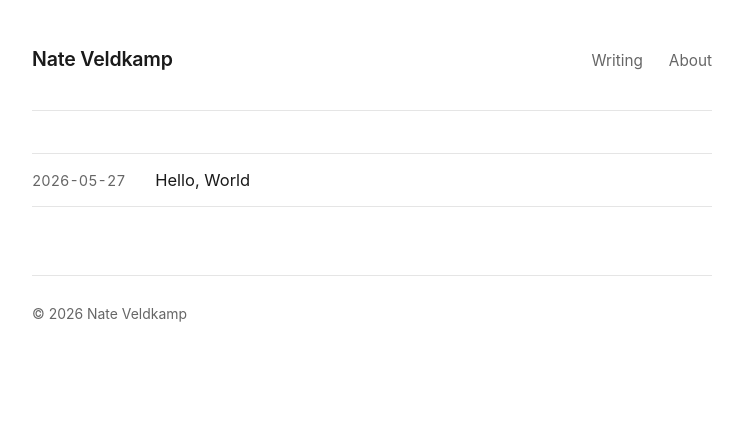
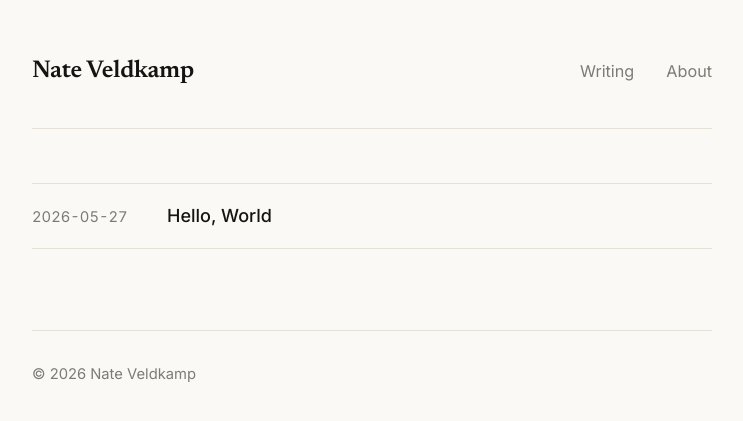
Before and after one commit to nateveldkamp/nateveldkamp.github.io, a Jekyll site: the page built from index.html, in a window 1280 px wide. Shown: the top 421 px of the page, without its empty margins (268-1011 px from the left). Built offline with Jekyll 4.4.1, drawn with Linux system fonts in a browser that asks for light colours; the list of posts is cut into pages by our own code.

Commit message:
Restyle blog with warm editorial theme
Fuse Anthropic's cream background, serif (Newsreader) headings, and
terracotta accent with OpenAI's clean sans-serif (Inter) body and minimal
layout. Load Google Fonts and add .gitignore for build artifacts.

```diff
--- a/_layouts/default.html
+++ b/_layouts/default.html
@@ -5,6 +5,9 @@
   <meta name="viewport" content="width=device-width, initial-scale=1">
   <title>{% if page.title %}{{ page.title }} &mdash; {% endif %}{{ site.title }}</title>
   <meta name="description" content="{{ page.description | default: site.description }}">
+  <link rel="preconnect" href="https://fonts.googleapis.com">
+  <link rel="preconnect" href="https://fonts.gstatic.com" crossorigin>
+  <link href="https://fonts.googleapis.com/css2?family=Inter:wght@400;500;600&family=Newsreader:ital,opsz,wght@0,6..72,400;0,6..72,500;0,6..72,600;1,6..72,400&display=swap" rel="stylesheet">
   <link rel="stylesheet" href="{{ '/assets/css/style.css' | relative_url }}">
   <link rel="alternate" type="application/rss+xml" title="{{ site.title }}" href="{{ '/feed.xml' | relative_url }}">
 </head>
--- a/assets/css/style.css
+++ b/assets/css/style.css
@@ -1,26 +1,34 @@
 *, *::before, *::after { box-sizing: border-box; }
 
 :root {
-  --text: #1a1a1a;
-  --muted: #666;
-  --border: #e5e5e5;
-  --bg: #fff;
-  --link: #0066cc;
-  --link-visited: #5500aa;
+  --bg: #faf9f5;
+  --surface: #f3eee2;
+  --text: #141413;
+  --muted: #7c7c74;
+  --border: #e7e2d6;
+  --accent: #d47f2a;
+  --accent-dark: #b3641a;
+  --accent-visited: #8a5a2a;
+
+  --font-sans: "Inter", -apple-system, BlinkMacSystemFont, "Segoe UI", system-ui, sans-serif;
+  --font-serif: "Newsreader", Georgia, "Times New Roman", serif;
+  --font-mono: "SF Mono", "Fira Code", "Menlo", monospace;
 }
 
 html {
-  font-size: 17px;
+  font-size: 18px;
   -webkit-text-size-adjust: 100%;
 }
 
 body {
   margin: 0;
   padding: 0 1.5rem;
-  font-family: -apple-system, BlinkMacSystemFont, "Segoe UI", system-ui, sans-serif;
-  line-height: 1.7;
+  font-family: var(--font-sans);
+  line-height: 1.75;
   color: var(--text);
   background: var(--bg);
+  -webkit-font-smoothing: antialiased;
+  text-rendering: optimizeLegibility;
 }
 
 .site-wrapper {
@@ -30,7 +38,7 @@ body {
 
 /* Header */
 .site-header {
-  padding: 2.5rem 0 2rem;
+  padding: 2.75rem 0 2rem;
   border-bottom: 1px solid var(--border);
   display: flex;
   align-items: baseline;
@@ -40,27 +48,29 @@ body {
 }
 
 .site-title {
-  font-size: 1.15rem;
+  font-family: var(--font-serif);
+  font-size: 1.35rem;
   font-weight: 600;
   color: var(--text);
   text-decoration: none;
   letter-spacing: -0.01em;
 }
 
-.site-title:hover { color: var(--link); }
+.site-title:hover { color: var(--accent); }
 
 nav a {
   color: var(--muted);
   text-decoration: none;
   font-size: 0.9rem;
-  margin-left: 1.25rem;
+  margin-left: 1.5rem;
+  transition: color 0.15s ease;
 }
 
 nav a:first-child { margin-left: 0; }
-nav a:hover { color: var(--text); }
+nav a:hover { color: var(--accent); }
 
 /* Main */
-main { padding: 2.5rem 0 4rem; }
+main { padding: 3rem 0 4.5rem; }
 
 /* Post list */
 .post-list { list-style: none; padding: 0; margin: 0; }
@@ -68,8 +78,8 @@ main { padding: 2.5rem 0 4rem; }
 .post-list li {
   display: flex;
   align-items: baseline;
-  gap: 1.25rem;
-  padding: 0.7rem 0;
+  gap: 1.5rem;
+  padding: 0.9rem 0;
   border-bottom: 1px solid var(--border);
 }
 
@@ -77,7 +87,7 @@ main { padding: 2.5rem 0 4rem; }
 
 .post-date {
   color: var(--muted);
-  font-size: 0.85rem;
+  font-size: 0.82rem;
   white-space: nowrap;
   min-width: 6rem;
   font-variant-numeric: tabular-nums;
@@ -86,49 +96,75 @@ main { padding: 2.5rem 0 4rem; }
 .post-list a {
   color: var(--text);
   text-decoration: none;
-  font-size: 0.97rem;
+  font-size: 1rem;
+  font-weight: 500;
+  transition: color 0.15s ease;
 }
 
-.post-list a:hover { color: var(--link); }
+.post-list a:hover { color: var(--accent); }
 
 /* Post page */
-.post-header { margin-bottom: 2.5rem; }
+.post-header { margin-bottom: 2.75rem; }
 
 .post-title {
-  font-size: 1.85rem;
-  font-weight: 700;
-  line-height: 1.25;
-  letter-spacing: -0.02em;
-  margin: 0 0 0.4rem;
+  font-family: var(--font-serif);
+  font-size: 2.6rem;
+  font-weight: 600;
+  line-height: 1.12;
+  letter-spacing: -0.022em;
+  margin: 0 0 0.6rem;
 }
 
 .post-meta {
   color: var(--muted);
-  font-size: 0.875rem;
+  font-size: 0.85rem;
 }
 
 /* Prose */
-.post-content h2 { font-size: 1.35rem; margin-top: 2.5rem; }
-.post-content h3 { font-size: 1.1rem; margin-top: 2rem; }
+.post-content { font-size: 1.02rem; }
 
-.post-content a { color: var(--link); }
-.post-content a:visited { color: var(--link-visited); }
+.post-content h2 {
+  font-family: var(--font-serif);
+  font-weight: 600;
+  font-size: 1.6rem;
+  line-height: 1.2;
+  letter-spacing: -0.015em;
+  margin-top: 2.75rem;
+}
+
+.post-content h3 {
+  font-family: var(--font-serif);
+  font-weight: 600;
+  font-size: 1.28rem;
+  line-height: 1.25;
+  margin-top: 2.25rem;
+}
+
+.post-content a {
+  color: var(--accent);
+  text-decoration: underline;
+  text-decoration-thickness: 1px;
+  text-underline-offset: 2px;
+}
+
+.post-content a:hover { color: var(--accent-dark); }
+.post-content a:visited { color: var(--accent-visited); }
 
 .post-content code {
-  font-family: "SF Mono", "Fira Code", "Menlo", monospace;
-  font-size: 0.875em;
-  background: #f4f4f4;
-  padding: 0.1em 0.35em;
+  font-family: var(--font-mono);
+  font-size: 0.85em;
+  background: var(--surface);
+  padding: 0.12em 0.38em;
   border-radius: 3px;
 }
 
 .post-content pre {
-  background: #f4f4f4;
-  padding: 1.1rem 1.25rem;
-  border-radius: 6px;
+  background: var(--surface);
+  padding: 1.15rem 1.3rem;
+  border-radius: 8px;
   overflow-x: auto;
-  font-size: 0.875rem;
-  line-height: 1.55;
+  font-size: 0.85rem;
+  line-height: 1.6;
 }
 
 .post-content pre code {
@@ -137,29 +173,31 @@ main { padding: 2.5rem 0 4rem; }
 }
 
 .post-content blockquote {
-  border-left: 3px solid var(--border);
+  border-left: 3px solid var(--accent);
   margin: 0;
-  padding-left: 1.25rem;
+  padding-left: 1.3rem;
   color: var(--muted);
+  font-style: italic;
 }
 
 .post-content img {
   max-width: 100%;
   height: auto;
-  border-radius: 4px;
+  border-radius: 6px;
 }
 
 /* Page */
 .page-title {
-  font-size: 1.85rem;
-  font-weight: 700;
+  font-family: var(--font-serif);
+  font-size: 2.2rem;
+  font-weight: 600;
   letter-spacing: -0.02em;
   margin: 0 0 2rem;
 }
 
 /* Footer */
 .site-footer {
-  padding: 1.5rem 0;
+  padding: 1.75rem 0;
   border-top: 1px solid var(--border);
   color: var(--muted);
   font-size: 0.82rem;
```
Also changed, not shown: Gemfile.lock (added), 1 other file.
